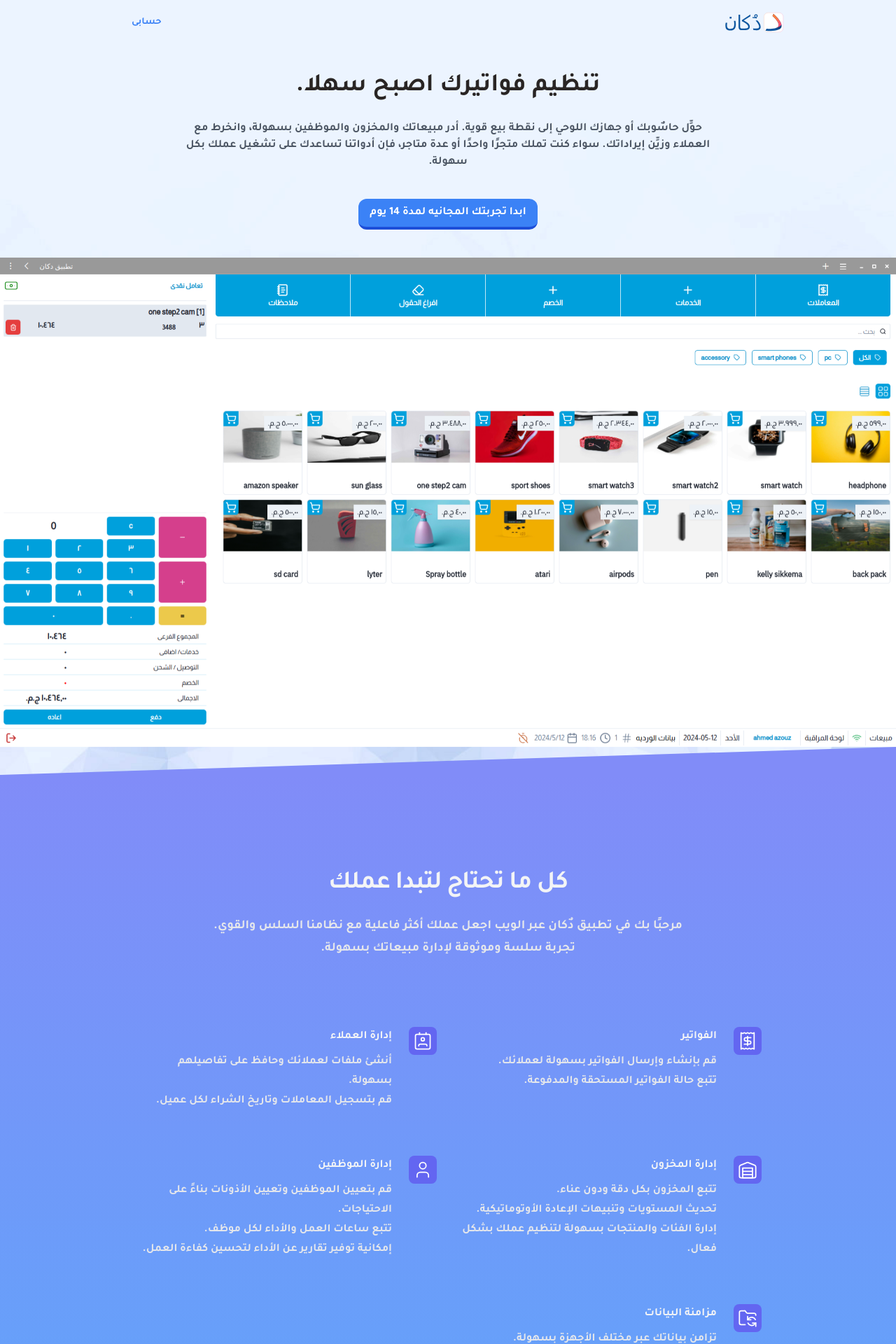
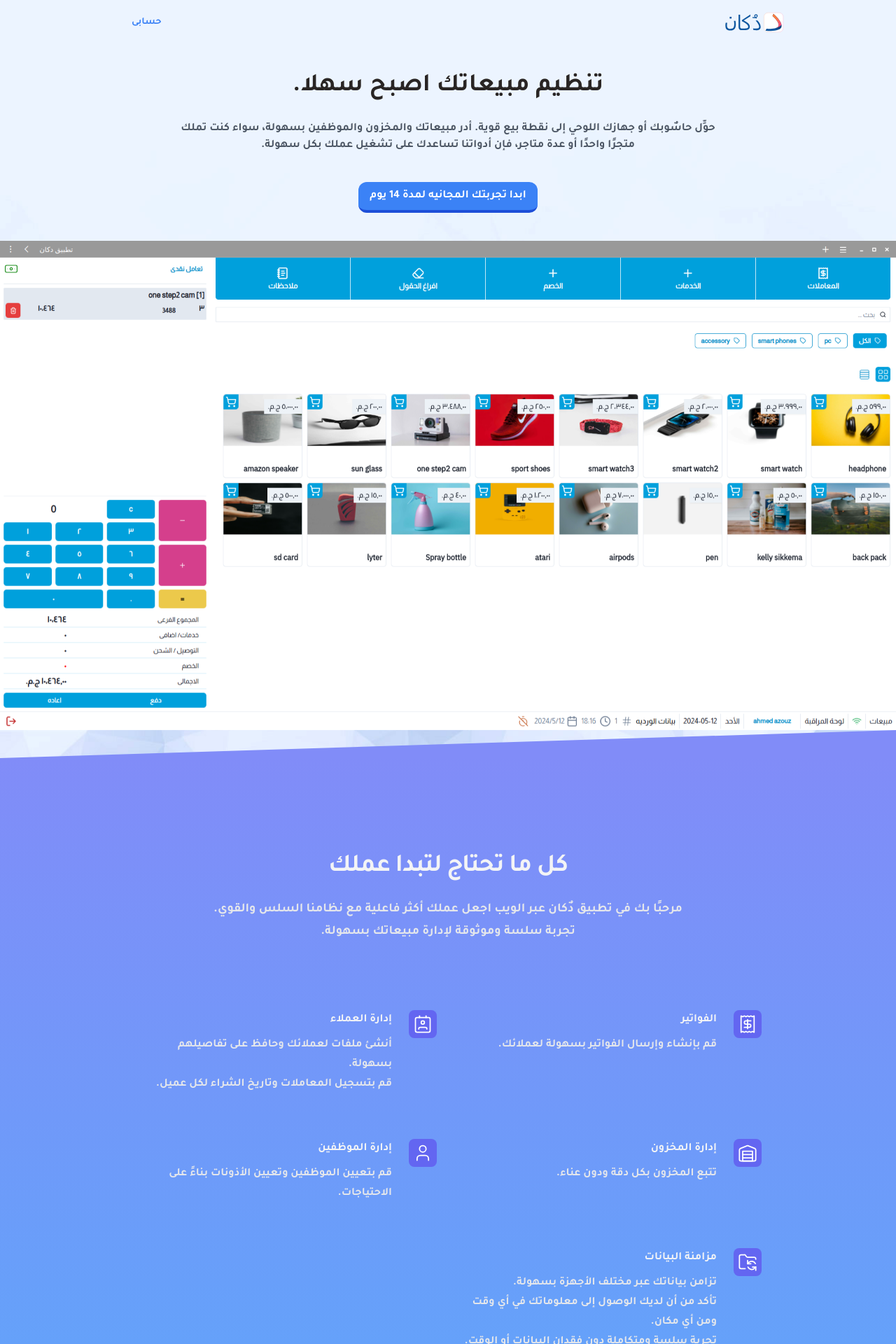
Before and after one commit to muhammad-azouz/dukkan-comming-soon, a Next.js app: page / in a window 1280 px wide. Shown: the top 1920 px of the page at 70% size. Built offline with nearby package versions, Linux system fonts and the light colour scheme.

Commit message:
refactor: make app feature real

```diff
--- a/app/components/features.tsx
+++ b/app/components/features.tsx
@@ -5,7 +5,6 @@ const features = [
     name: "الفواتير",
     description: [
       "قم بإنشاء وإرسال الفواتير بسهولة لعملائك.",
-      "تتبع حالة الفواتير المستحقة والمدفوعة.",
     ],
     icon: Receipt,
   },
@@ -21,8 +20,6 @@ const features = [
     name: "إدارة المخزون",
     description: [
       "تتبع المخزون بكل دقة ودون عناء.",
-      "تحديث المستويات وتنبيهات الإعادة الأوتوماتيكية.",
-      "  إدارة الفئات والمنتجات بسهولة لتنظيم عملك بشكل فعال.",
     ],
     icon: Warehouse,
   },
@@ -30,8 +27,6 @@ const features = [
     name: "إدارة الموظفين",
     description: [
       "قم بتعيين الموظفين وتعيين الأذونات بناءً على الاحتياجات.",
-      "تتبع ساعات العمل والأداء لكل موظف.",
-      "إمكانية توفير تقارير عن الأداء لتحسين كفاءة العمل.",
     ],
     icon: User,
   },
--- a/app/components/hero.tsx
+++ b/app/components/hero.tsx
@@ -12,11 +12,11 @@ export default function Hero() {
     <>
       <section className="text-center mx-auto pb-[100px] pt-10">
         <h1 className="text-4xl mx-auto max-w-3xl mb-7 text-stone-800">
-          تنظيم فواتيرك اصبح سهلا.
+          تنظيم مبيعاتك اصبح سهلا.
         </h1>
         <p className="max-w-3xl mx-auto text-gray-600">
           حوِّل حاسٌوبك أو جهازك اللوحي إلى نقطة بيع قوية. أدر مبيعاتك والمخزون
-          والموظفين بسهولة، وانخرط مع العملاء وزيِّن إيراداتك. سواء كنت تملك
+          والموظفين بسهولة، سواء كنت تملك
           متجرًا واحدًا أو عدة متاجر، فإن أدواتنا تساعدك على تشغيل عملك بكل
           سهولة.
         </p>
--- a/app/layout.tsx
+++ b/app/layout.tsx
@@ -1,5 +1,5 @@
 import type { Metadata } from "next";
-import { IBM_Plex_Sans_Arabic, Tajawal } from "next/font/google";
+import { Tajawal } from "next/font/google";
 import "./globals.css";
 
 // const ibmPlex = IBM_Plex_Sans_Arabic({
```
